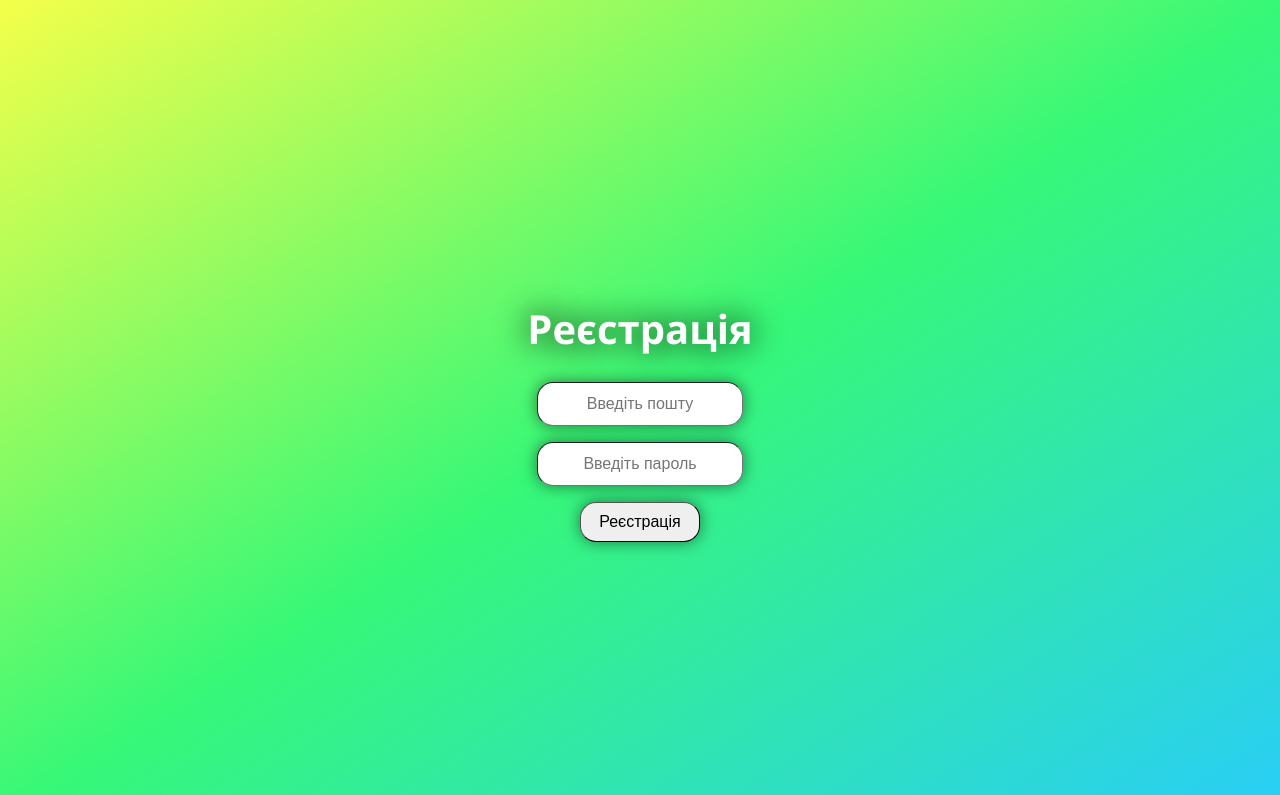
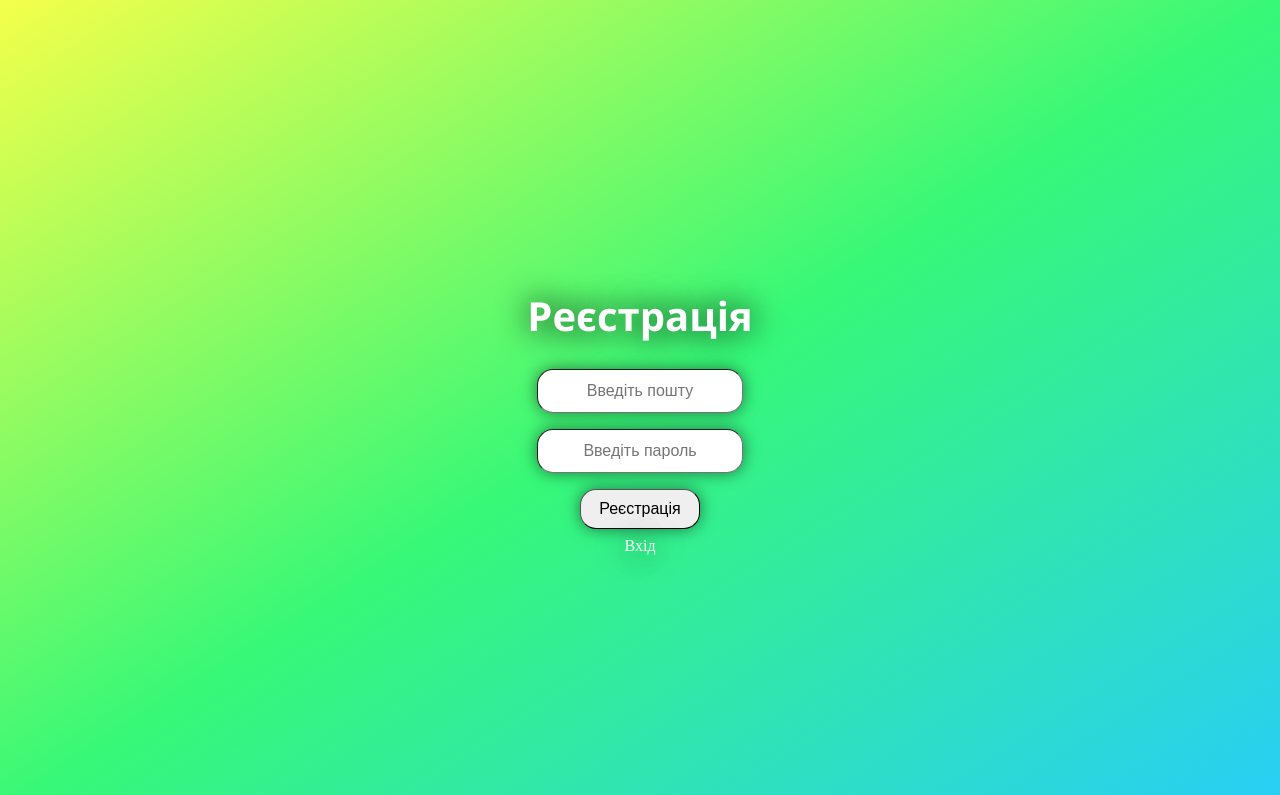
Before and after one commit to gerasimenko89/Kursova, a Flask app: page /register in a window 1280 px wide. Shown: the top 795 px of the page. Run offline with Flask 3, Linux system fonts and the light colour scheme; parts of the project's set-up code (start-up, migrations or seed data) failed here and were passed over.

Commit message:
last fix

```diff
--- a/templates/register.html
+++ b/templates/register.html
@@ -37,6 +37,7 @@
     </label>
     <input type="hidden" name="type" value="register">
     <button type="submit">Реєстрація</button>
+    <a href="/login">Вхід</a>
 </form>
 </body>
 <footer>
```
